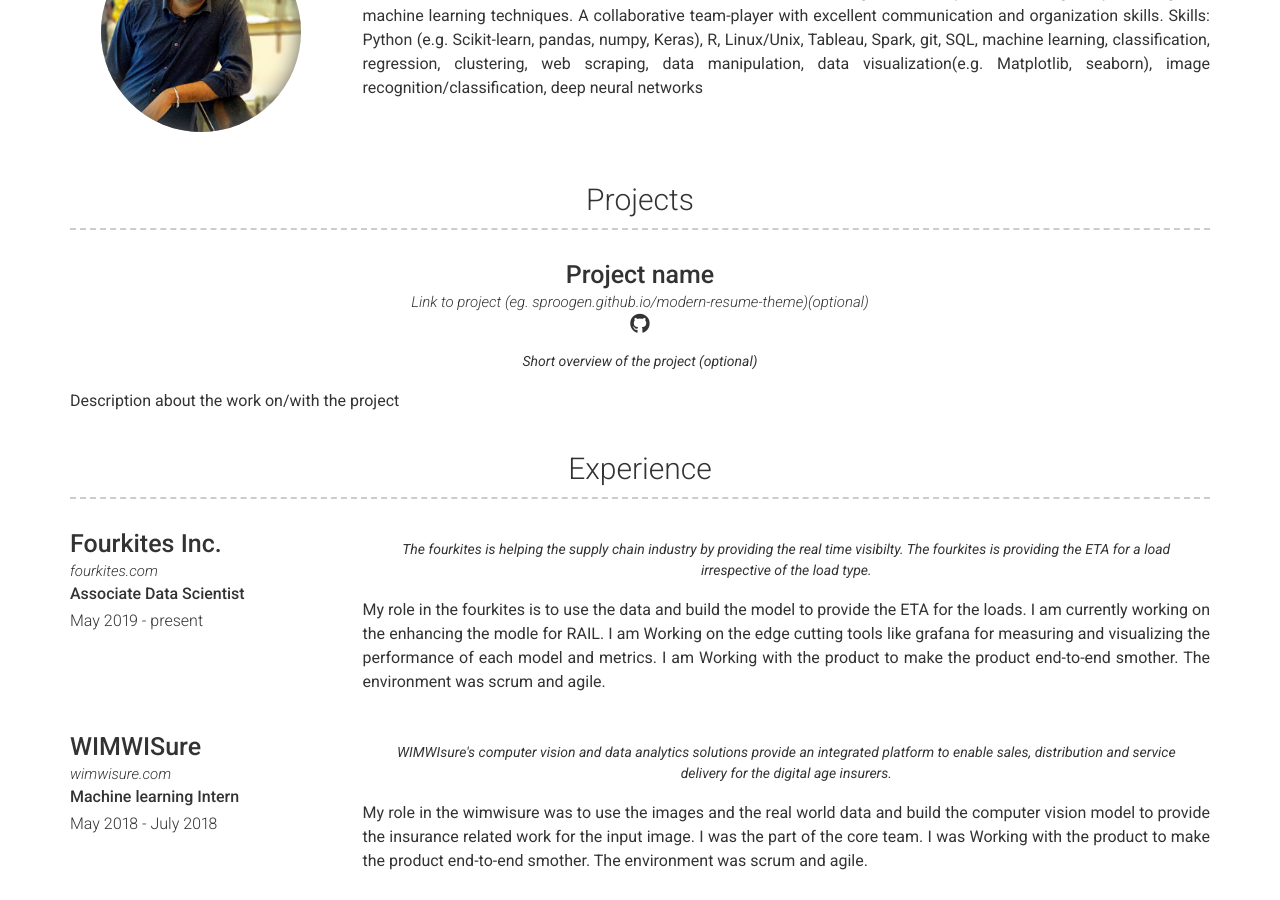
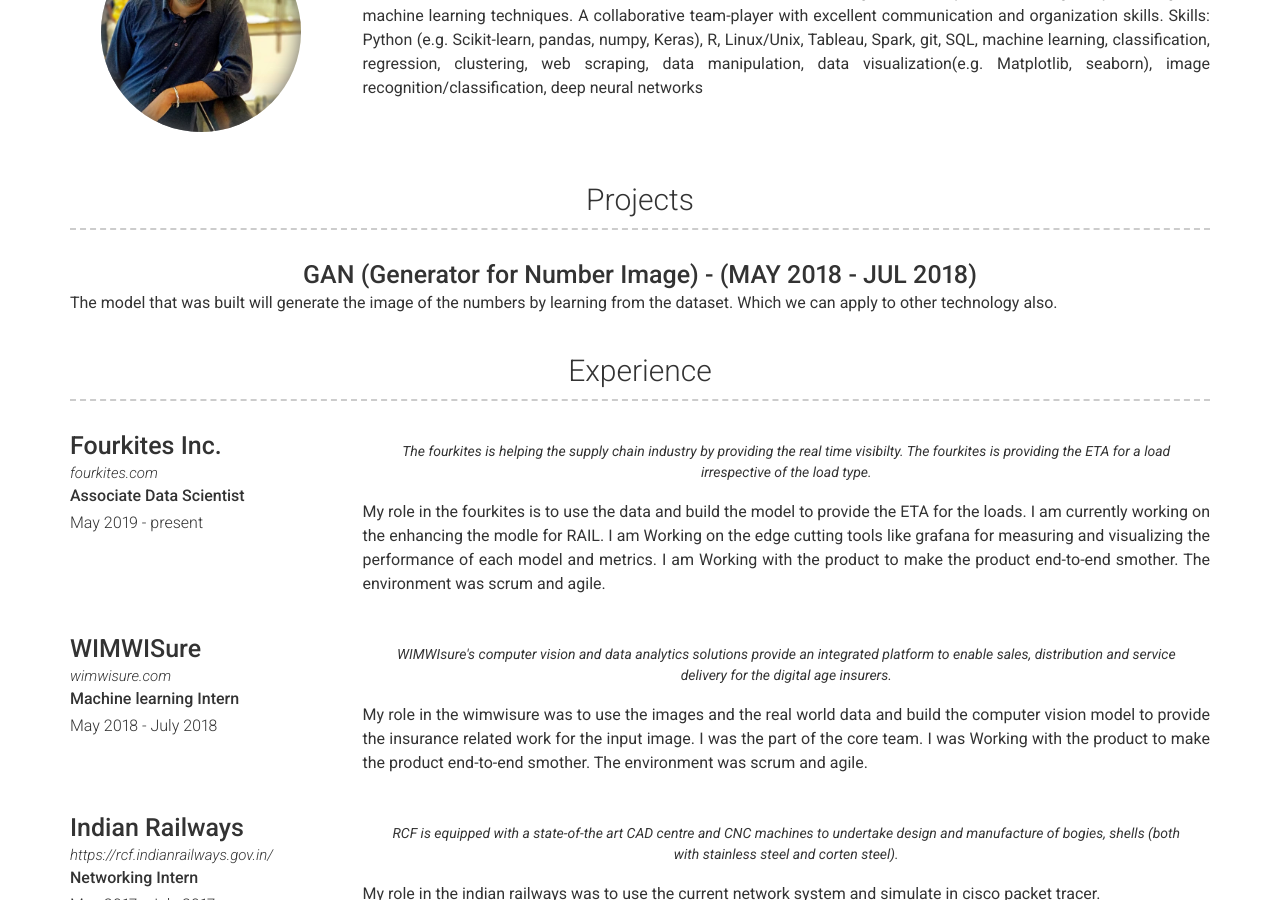
Before and after one commit to rbreezy/intro, a Jekyll site: the page built from index.md, in a window 1280 px wide and 900 px high, scrolled down 370 px. Built offline with Jekyll 4.4.1, drawn with Linux system fonts in a browser that asks for light colours; nearby versions of some CDN libraries.

Commit message:
Update projects.yml

```diff
--- a/_data/projects.yml
+++ b/_data/projects.yml
@@ -1,9 +1,5 @@
 # Project template
 - layout: top-middle
-  name: Project name
-  link: Link to project (eg. sproogen.github.io/modern-resume-theme)(optional)
-  github: Github page for project (eg. sproogen/modern-resume-theme)(optional)
-  quote: >
-    Short overview of the project (optional)
+  name: GAN (Generator for Number Image) -  (MAY 2018 - JUL 2018)
   description: | # this will include new lines to allow paragraphs
-    Description about the work on/with the project
+    The model that was built will generate the image of the numbers by learning from the dataset. Which we can apply to other technology also.
```
